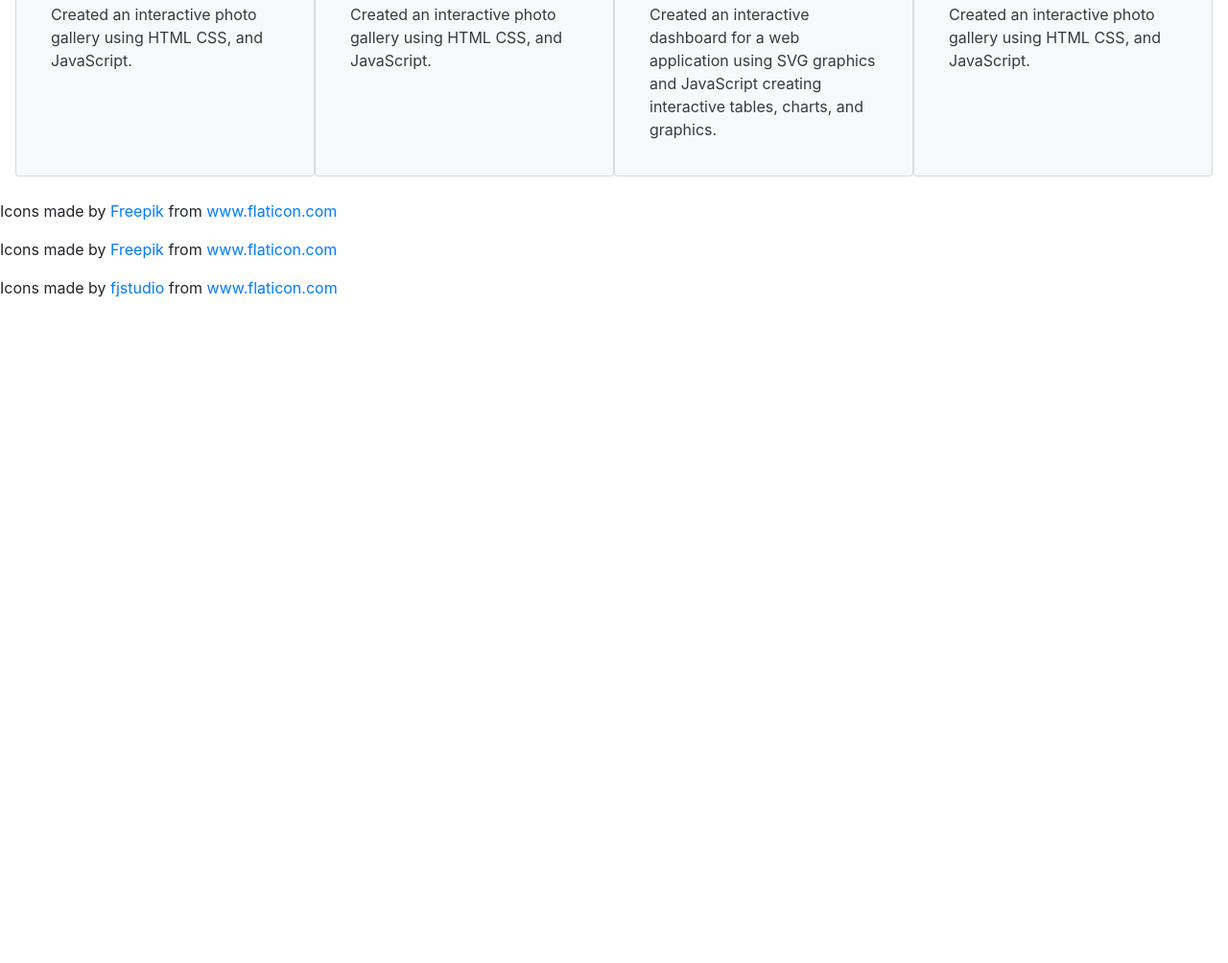
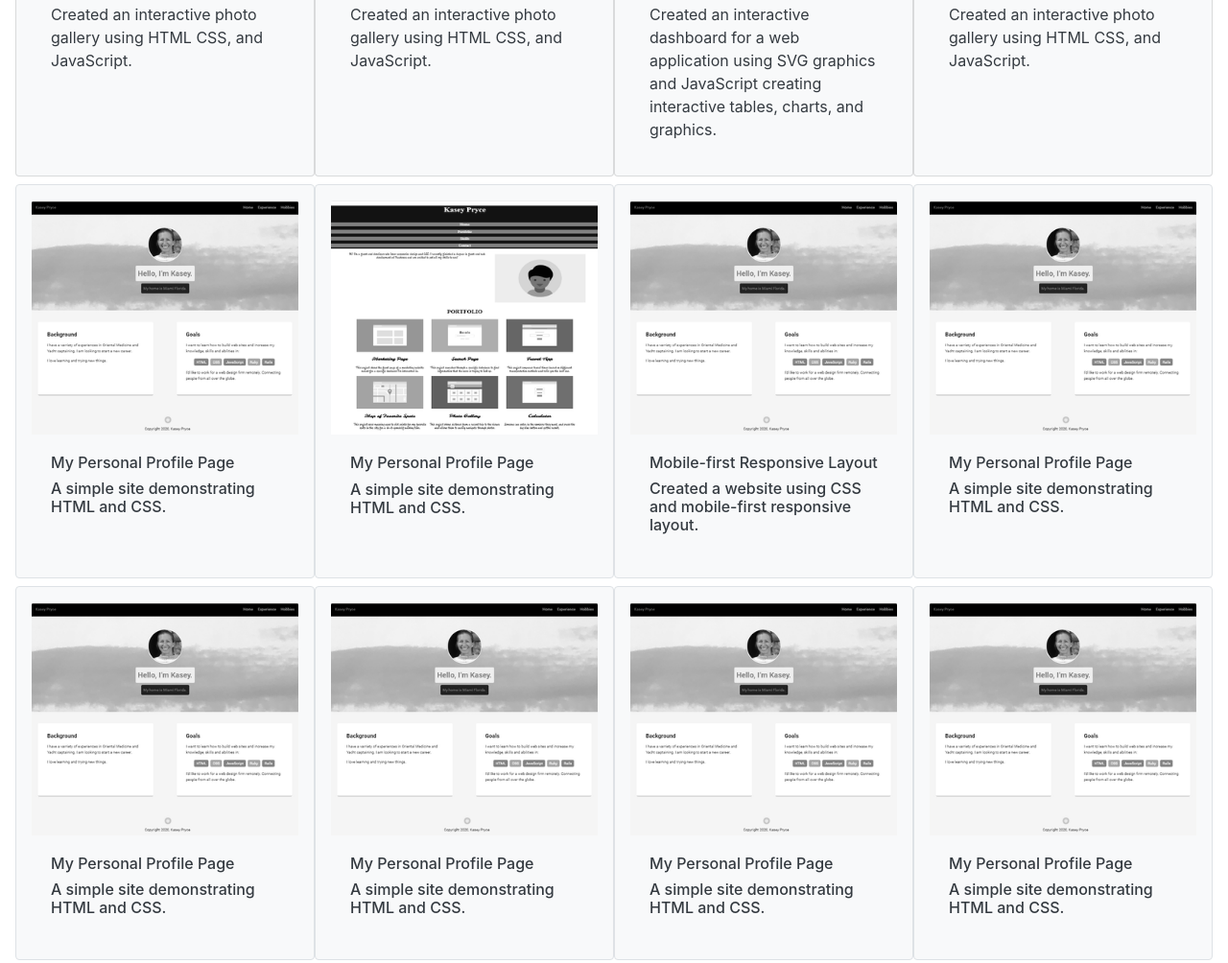
Before and after one commit to emowtion/Portfolio, a plain HTML site: page index.html in a window 1280 px wide. Shown: the part 1122-2126 px from the top of the page at 96% size. Before the commit the page ends 1450 px from the top, so only its background shows below. Drawn offline with nearby package versions, Linux system fonts and the light colour scheme.

Commit message:
Adding js to units

```diff
--- a/index.html
+++ b/index.html
@@ -10,7 +10,6 @@
     <link rel="stylesheet" href="https://stackpath.bootstrapcdn.com/bootstrap/4.5.2/css/bootstrap.min.css" integrity="sha384-JcKb8q3iqJ61gNV9KGb8thSsNjpSL0n8PARn9HuZOnIxN0hoP+VmmDGMN5t9UJ0Z" crossorigin="anonymous">
     <!-- Links -->
     <link rel="stylesheet" href="css/styles.css">
-    <link rel="stylesheet" href="js/script.js">
     <link rel="stylesheet" href="https://cdnjs.cloudflare.com/ajax/libs/animate.css/4.0.0/animate.min.css"/>
 
     <title>Kasey Pryce</title>
@@ -20,10 +19,10 @@
     <div class="jumbotron jumbotron-fluid text-center">
         <div class="row align-items-center justify-content-start mx-5">
             <div class="mainPhoto col-lg">
-              <img class="me animate__animated animate__flip"   src="img/rsz_1me.png" alt="photo of me on the beach">
+              <img class="me" id="myPhoto"   src="img/rsz_1me.png" alt="photo of me on the beach">
             </div>
             <div class="intro col-lg">
-              <h2 class="display-3">Welcome!</h2>
+              <h2 class="display-3" id="welcome">Welcome!</h2>
               <!-- <p class="my-2">Welcome!</p> -->
               <p>This is a page demonstrating my developer skills.</p>
             </div>
@@ -37,7 +36,7 @@
     </div>
      <!-- Projects -->
 
-     <div class="row mx-3 mb-3">
+     <div id="units" class="row mx-3 mb-3">
         <!-- UNIT 1 -->
         <a href="https://prycedom.github.io/portfolio_update_v1/" id="unit1Resume" class="card col-sm-6 col-lg-3 border p-3 mb-2 bg-light text-dark">
           <img src="img/UNIT 1 img.png" class="card-img-top" alt="Resume image" class="rounded">
@@ -120,6 +119,7 @@
     <p>Icons made by <a href="https://www.flaticon.com/authors/fjstudio" title="fjstudio">fjstudio</a> from <a href="https://www.flaticon.com/" title="Flaticon"> www.flaticon.com</a></p>
     <!-- Optional JavaScript -->
     <!-- jQuery first, then Popper.js, then Bootstrap JS -->
+    <script src="js/script.js"></script>
     <script src="https://code.jquery.com/jquery-3.5.1.slim.min.js" integrity="sha384-DfXdz2htPH0lsSSs5nCTpuj/zy4C+OGpamoFVy38MVBnE+IbbVYUew+OrCXaRkfj" crossorigin="anonymous"></script>
     <script src="https://cdn.jsdelivr.net/npm/popper.js@1.16.1/dist/umd/popper.min.js" integrity="sha384-9/reFTGAW83EW2RDu2S0VKaIzap3H66lZH81PoYlFhbGU+6BZp6G7niu735Sk7lN" crossorigin="anonymous"></script>
     <script src="https://stackpath.bootstrapcdn.com/bootstrap/4.5.2/js/bootstrap.min.js" integrity="sha384-B4gt1jrGC7Jh4AgTPSdUtOBvfO8shuf57BaghqFfPlYxofvL8/KUEfYiJOMMV+rV" crossorigin="anonymous"></script>
--- a/js/script.js
+++ b/js/script.js
@@ -1,5 +1,103 @@
-let me = document.querySelector('.me')
+let unitsContainer = document.getElementById("units");
 
-element.addEventListener('animationend', () => {
-    // do something
-  });
+let units = [
+  {
+    url: "https://prycedom.github.io/portfolio_update_v1/",
+    img: "img/UNIT 1 img.png",
+    alt: "Resume image",
+    title: "My Personal Profile Page",
+    description: "A simple site demonstrating HTML and CSS."
+  },
+
+  {
+    url: "https://prycedom.github.io/responsive_layout_v3/",
+    img: "img/UNIT 2 img.png",
+    alt: "Mobile Phone",
+    title: "My Personal Profile Page",
+    description: "A simple site demonstrating HTML and CSS."
+  },
+  {
+    url: "https://prycedom.github.io/portfolio_update_v1/",
+    img: "img/UNIT 1 img.png",
+    alt: "Resume image",
+    title: "Mobile-first Responsive Layout",
+    description: "Created a website using CSS and mobile-first responsive layout."
+  },
+  {
+    url: "https://prycedom.github.io/portfolio_update_v1/",
+    img: "img/UNIT 1 img.png",
+    alt: "Resume image",
+    title: "My Personal Profile Page",
+    description: "A simple site demonstrating HTML and CSS."
+  },
+  {
+    url: "https://prycedom.github.io/portfolio_update_v1/",
+    img: "img/UNIT 1 img.png",
+    alt: "Resume image",
+    title: "My Personal Profile Page",
+    description: "A simple site demonstrating HTML and CSS."
+  },
+  {
+    url: "https://prycedom.github.io/portfolio_update_v1/",
+    img: "img/UNIT 1 img.png",
+    alt: "Resume image",
+    title: "My Personal Profile Page",
+    description: "A simple site demonstrating HTML and CSS."
+  },
+  {
+    url: "https://prycedom.github.io/portfolio_update_v1/",
+    img: "img/UNIT 1 img.png",
+    alt: "Resume image",
+    title: "My Personal Profile Page",
+    description: "A simple site demonstrating HTML and CSS."
+  },
+  {
+    url: "https://prycedom.github.io/portfolio_update_v1/",
+    img: "img/UNIT 1 img.png",
+    alt: "Resume image",
+    title: "My Personal Profile Page",
+    description: "A simple site demonstrating HTML and CSS."
+  }
+];
+
+units.forEach(unit => {
+  let unitHtml = `<a href="${unit.url}" target="_blank" class="card col-sm-6 col-lg-3 border p-3 mb-2 bg-light text-dark">
+                  <img src="${unit.img}" class="card-img-top" alt="${unit.alt}">
+                  <div class="card-body">
+                  <h6>${unit.title}<h6>
+                  <p class="card-text">${unit.description}</p>
+                  </div>
+                  </a>`
+  unitsContainer.innerHTML += unitHtml;
+});
+
+let myPhoto = document.getElementById("myPhoto");
+
+myPhoto.addEventListener("mouseenter", () => {
+  animateCSS("#myPhoto", "flip");
+});
+
+let welcome = document.getElementById("welcome");
+
+welcome.addEventListener("mouseenter", () => {
+  animateCSS("#welcome", "bounce");
+});
+
+const animateCSS = (element, animation, prefix = 'animate__') =>
+  // We create a Promise and return it
+  new Promise((resolve, reject) => {
+    const animationName = `${prefix}${animation}`;
+    const node = document.querySelector(element);
+
+    node.classList.add(`${prefix}animated`, animationName);
+
+    // When the animation ends, we clean the classes and resolve the Promise
+    function handleAnimationEnd() {
+      node.classList.remove(`${prefix}animated`, animationName);
+      node.removeEventListener('animationend', handleAnimationEnd);
+
+      resolve('Animation ended');
+    }
+
+    node.addEventListener('animationend', handleAnimationEnd);
+});
```
